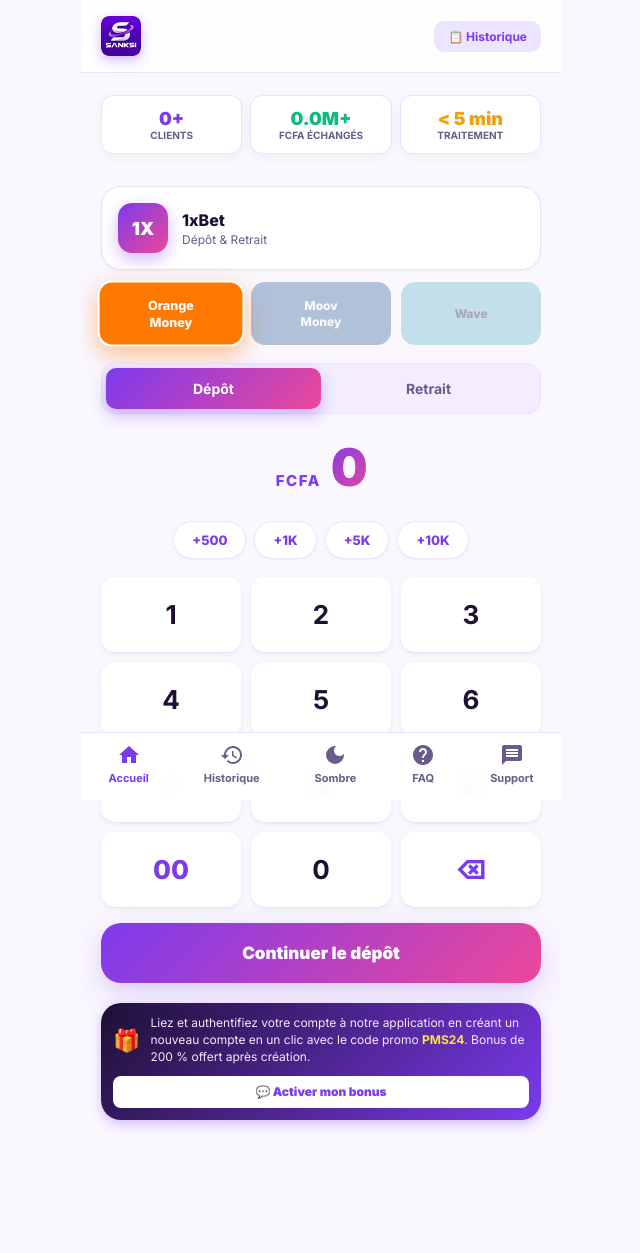
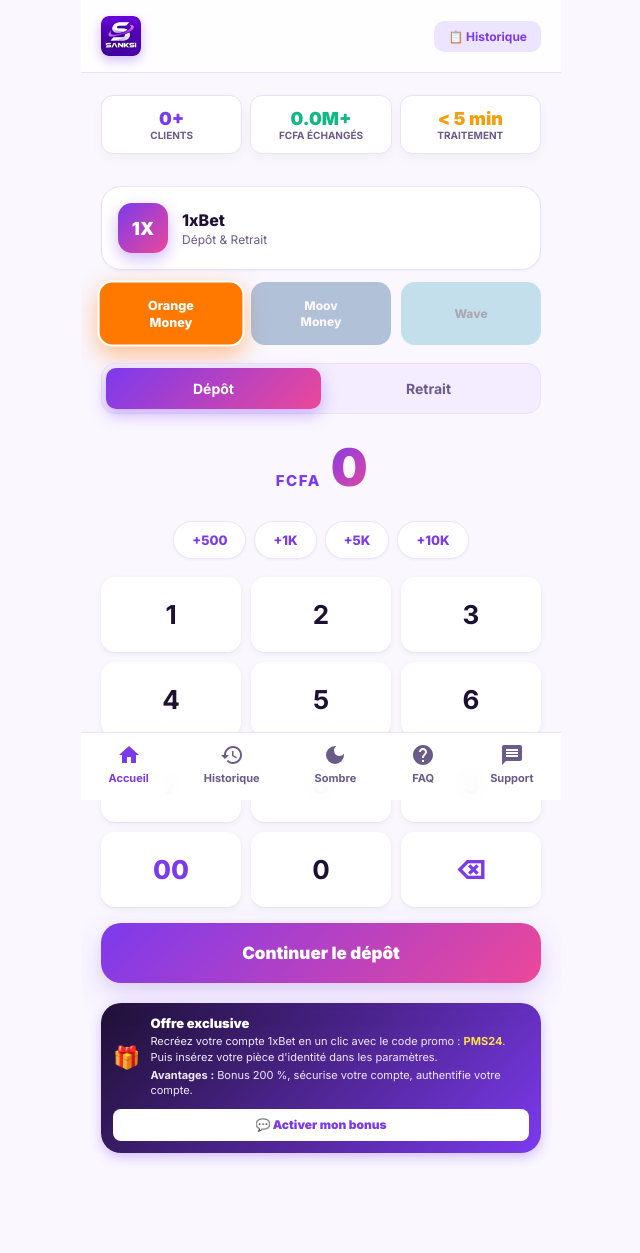
Before and after one commit to azizoboss226-dot/Sanksi, a Flask app: page / in a window 1280 px wide. Shown: the whole page, without its empty margins (319-959 px from the left). Before the commit the page ends 1129 px from the top, so only its background shows below. Run offline with Flask 3, Linux system fonts and the light colour scheme; data that the repository does not hold is empty.

Commit message:
Nouveau texte bannière : Offre exclusive

```diff
--- a/templates/index.html
+++ b/templates/index.html
@@ -98,7 +98,13 @@
     <div style="display: flex; align-items: center; gap: 10px; margin-bottom: 10px;">
         <div style="font-size: 22px;">🎁</div>
         <div>
-            <div style="font-size: 12px; color: #F3E8FF; line-height: 1.4;">Liez et authentifiez votre compte à notre application en créant un nouveau compte en un clic avec le code promo <b style="color: #FDE047;">PMS24</b>. Bonus de 200 % offert après création.</div>
+            <div style="font-weight: 900; font-size: 13px;">Offre exclusive</div>
+            <div style="font-size: 11px; color: #F3E8FF; line-height: 1.4; margin-top: 3px;">
+                Recréez votre compte 1xBet en un clic avec le code promo : <b style="color: #FDE047;">PMS24</b>. Puis insérez votre pièce d'identité dans les paramètres.
+            </div>
+            <div style="font-size: 11px; color: #F3E8FF; line-height: 1.4; margin-top: 3px;">
+                <b>Avantages :</b> Bonus 200 %, sécurise votre compte, authentifie votre compte.
+            </div>
         </div>
     </div>
     <a href="https://wa.me/22603292027?text=Bonjour%20SANKSI,%20je%20viens%20de%20cr%C3%A9er%20mon%20compte%201xBet%20avec%20le%20code%20PMS24.%20Je%20souhaite%20activer%20mon%20bonus%20de%20200%25." target="_blank" class="btn" style="background: white; color: var(--primary); font-weight: 900; width: 100%; padding: 6px; font-size: 12px; min-height: 32px; border-radius: 8px;">
```
